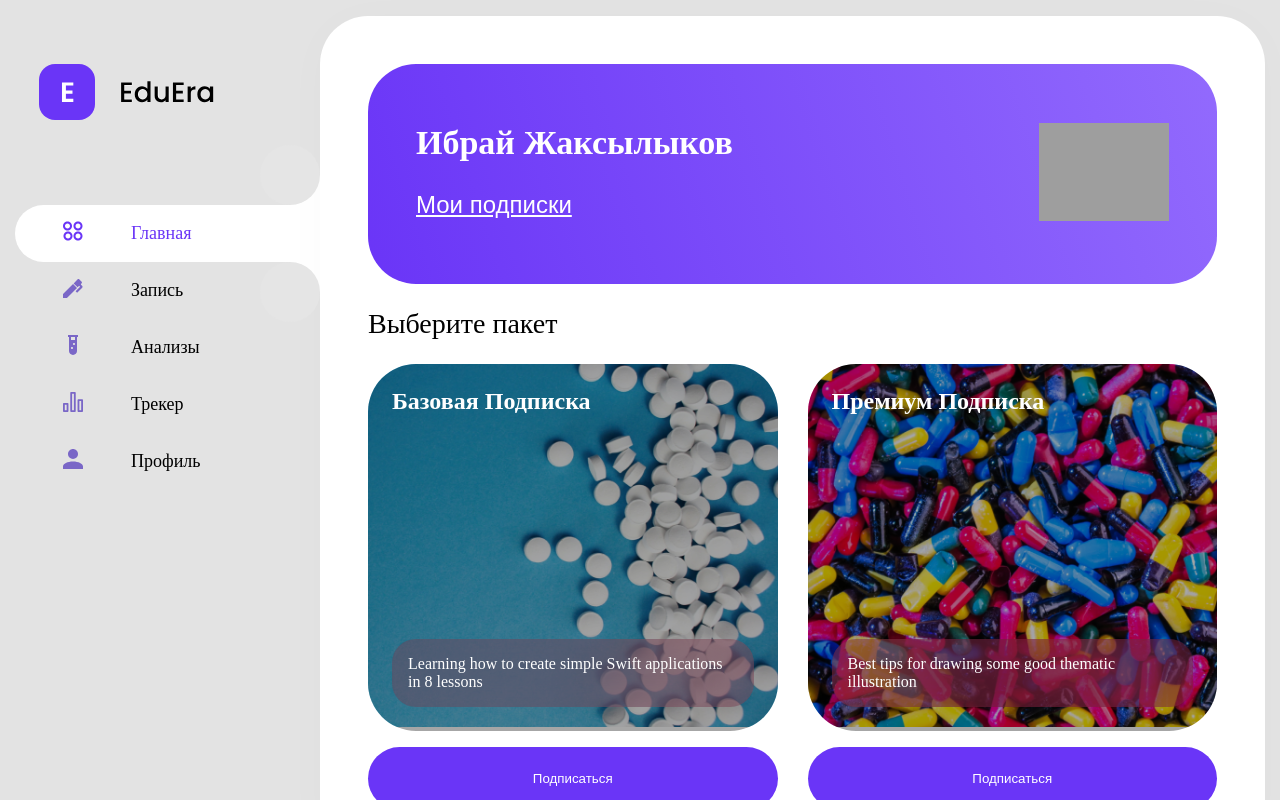
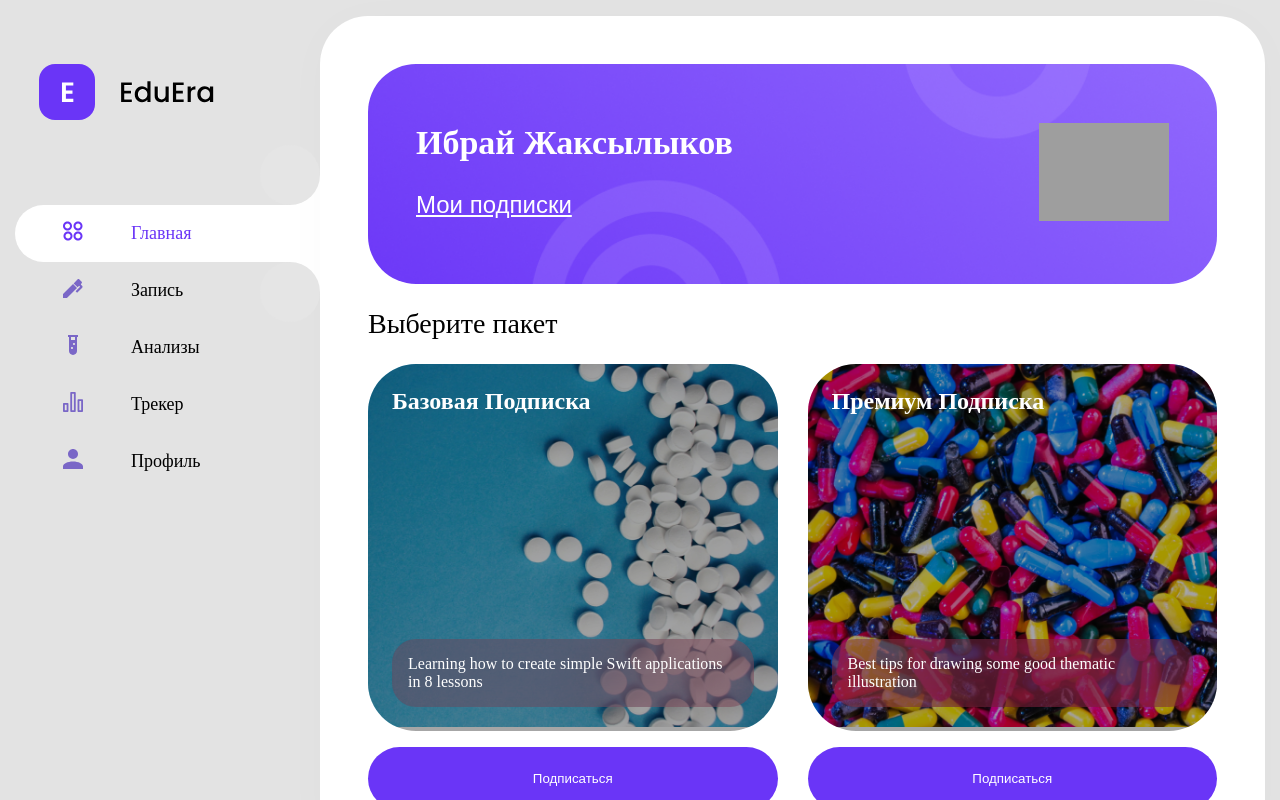
Before and after one commit to nmibragimov7/mediq, a React (Create React App) app: page / in a window 1280 px wide. Both pictures are taken after typing "name@example.com", "Sample123" into the empty fields and a click on the button "Войти". Built offline with nearby package versions, Linux system fonts and the light colour scheme; grey boxes are pictures that could not be loaded.

Commit message:
update benner background

```diff
--- a/src/components/core/Banner/banner.module.css
+++ b/src/components/core/Banner/banner.module.css
@@ -1,5 +1,5 @@
 .banner {
-    background: linear-gradient(72.59deg, #6A35F7 0%, #926AFD 100%);
+    background: url("../../../assets/images/background-banner.png") no-repeat center center / cover;
     border-radius: 48px;
     color: #fff;
     min-height: 200px;
```
Also changed, not shown: src/assets/images/background-banner.png (added).
